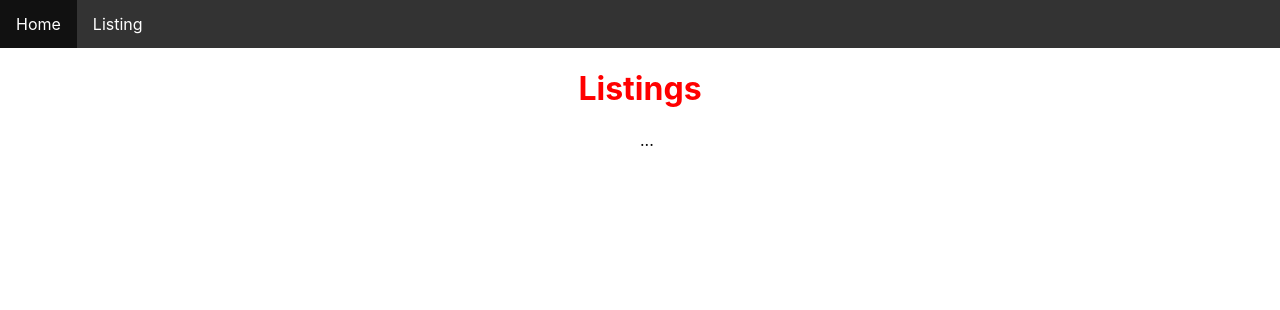
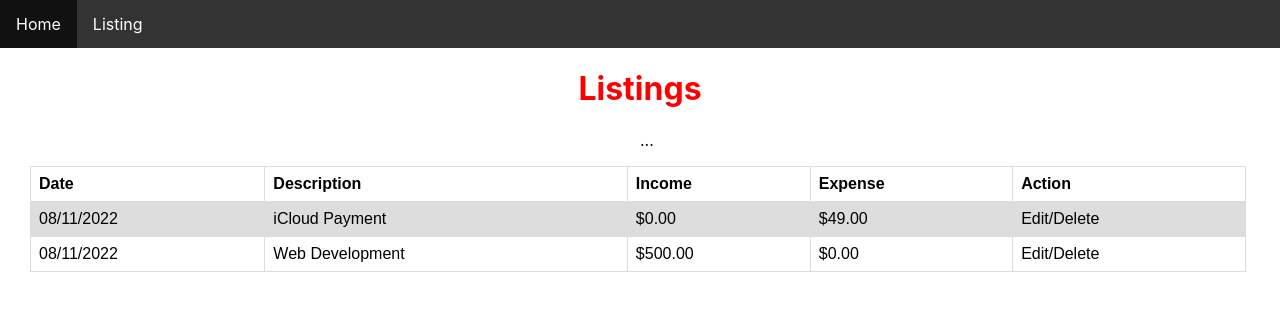
Before and after one commit to dyckdavid/money-manager-app, a Next.js app: page /listing in a window 1280 px wide. Shown: the top 310 px of the page. Built offline with nearby package versions, Linux system fonts and the light colour scheme.

Commit message:
Added table in Listings page

```diff
--- a/pages/index.tsx
+++ b/pages/index.tsx
@@ -10,8 +10,7 @@ export default function Home() {
       <Nav></Nav>
       <title>Money-Manager</title>
       <h1 className='title'>Money Managing System</h1>
-      <p className='treedots'>Listing</p>
-      <Link href='/listing' className='button__one'><button>Listings</button></Link>
+      <Link href='/listing' className='button__one'>Listings</Link>
     </div>
   )
 }
--- a/pages/listing/index.tsx
+++ b/pages/listing/index.tsx
@@ -5,13 +5,38 @@ import Link from "next/link";
 import Nav from "../components/nav.js"
 
 
-export default function Home() {
+export default function Listings() {
   return (
     <div>
         <Nav></Nav>
-      <title>Money-Manager</title>
+      <title>Listings - Money-Manager</title>
       <h1 className='title'>Listings</h1>
       <p className='treedots'>...</p>
+
+      <table>
+  <tr>
+    <th>Date</th>
+    <th>Description</th>
+    <th>Income</th>
+    <th>Expense</th>
+    <th>Action</th>
+  </tr>
+  <tr>
+    <td>08/11/2022</td>
+    <td>iCloud Payment</td>
+    <td>$0.00</td>
+    <td>$49.00</td>
+    <td>Edit/Delete</td>
+  </tr>
+  <tr>
+    <td>08/11/2022</td>
+    <td>Web Development</td>
+    <td>$500.00</td>
+    <td>$0.00</td>
+    <td>Edit/Delete</td>
+  </tr>
+  <tr></tr>
+  </table>
     </div>
   )
 }
--- a/styles/globals.css
+++ b/styles/globals.css
@@ -36,7 +36,9 @@ a {
   border-radius: 20px;
   cursor: pointer;
   align-items: center;
-  margin-left: 50%;
+  margin-left: 49%;
+  padding-left: 10px;
+  padding-right: 10px;
 }
 
 
@@ -74,5 +76,23 @@ li a:hover {
 }
 
 .active {
-  background-color: #4CAF50;
+  background-color: #000000;
 }
+
+table {
+  font-family: arial, sans-serif;
+  border-collapse: collapse;
+  width: 95%;
+  margin-left: 30px;
+  margin-right: 30px;
+}
+
+td, th {
+  border: 1px solid #dddddd;
+  text-align: left;
+  padding: 8px;
+}
+
+tr:nth-child(even) {
+  background-color: #dddddd;
+}
```
